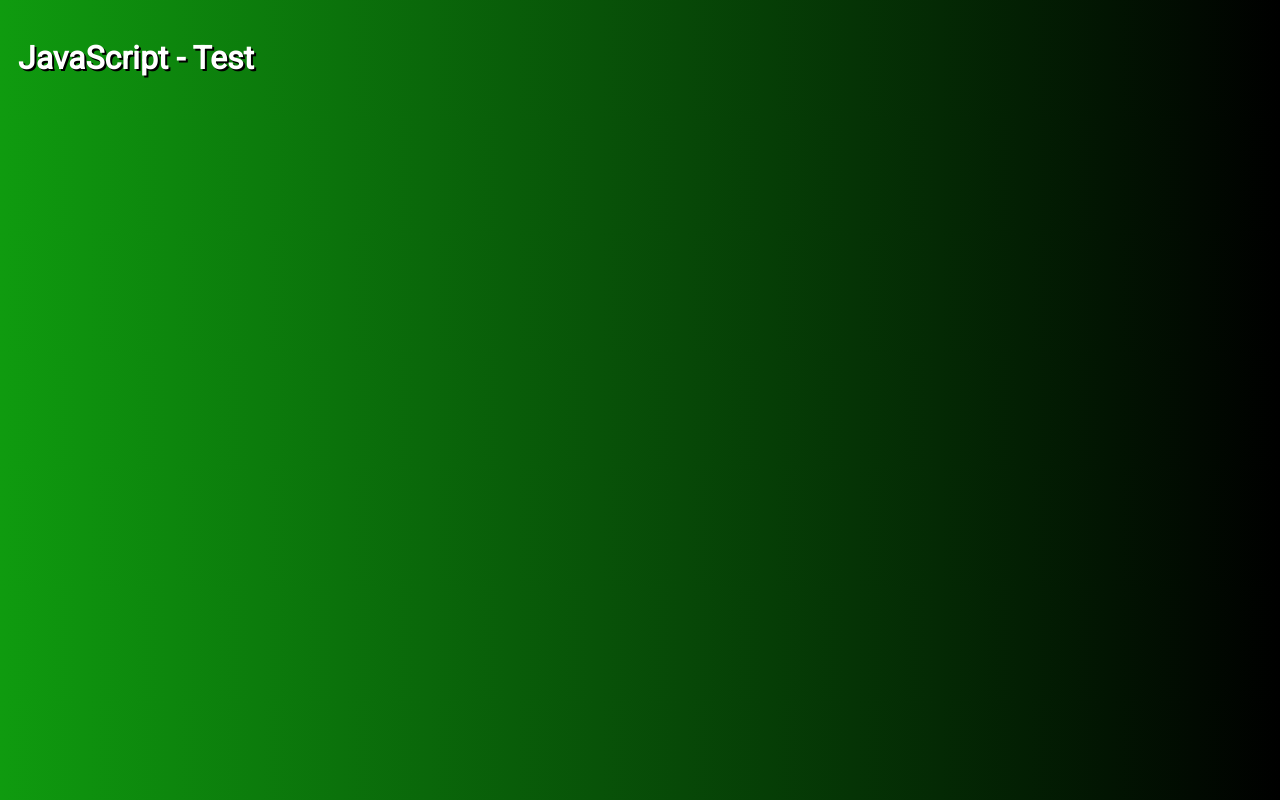
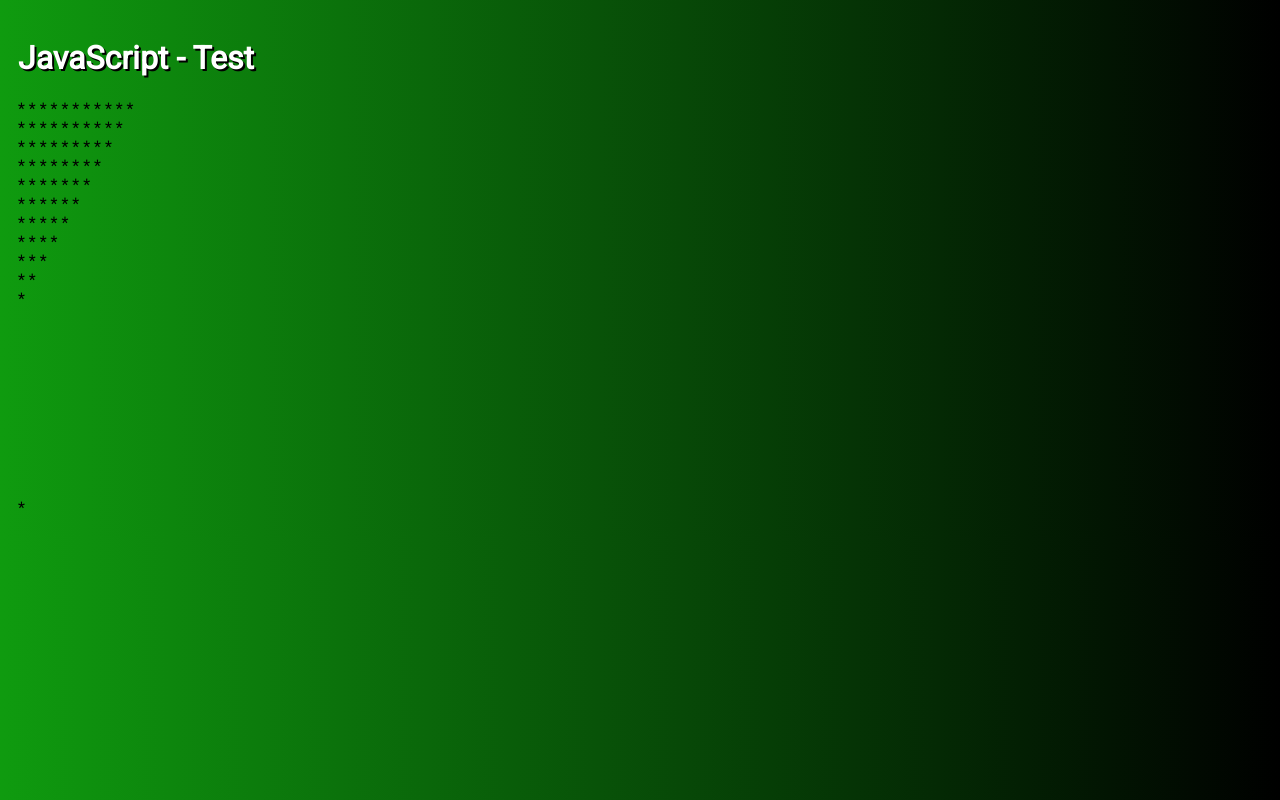
Before and after one commit to tbg-webbutveckling-TE17/Jonas-smorgasbord, a plain HTML site: page projects/JavaScript-Grunder/index.html in a window 1280 px wide. Drawn offline with Linux system fonts and the light colour scheme.

Commit message:
working with for loops

```diff
--- a/projects/Eget project/assets/css/main.css
+++ b/projects/Eget project/assets/css/main.css
@@ -23,7 +23,6 @@ nav {
     left: 0;
     background-color: #111;
     overflow-x: hidden;
-
 }
 .main {
 
--- a/projects/JavaScript-Grunder/assets/js/test.js
+++ b/projects/JavaScript-Grunder/assets/js/test.js
@@ -87,9 +87,15 @@ for (var i = 0; i < choices.length; i++) {
     document.writeln('<br/>');
 
 */
-for (var i = 10; i > 1 ; i--) {
-    document.writeln('hej');
-    for(var = b; 10 < b; b--) {
-        document.writeln('* ');
+for (var i = 10; i >= 0 ; i--) {
+    for(var ii = 0; ii <= i; ii++) {
+        document.writeln("* ");
+    }
     document.writeln('<br/>');
 }
+for (var i = 10; i >= 0 ; i--) {
+    for(var ii = 0; ii >= i; ii--) {
+        document.writeln("* ");
+    }
+    document.writeln('<br/>');
+}
```
Also changed, not shown: projects/Eget project/Index.html (+0 -1 lines).
